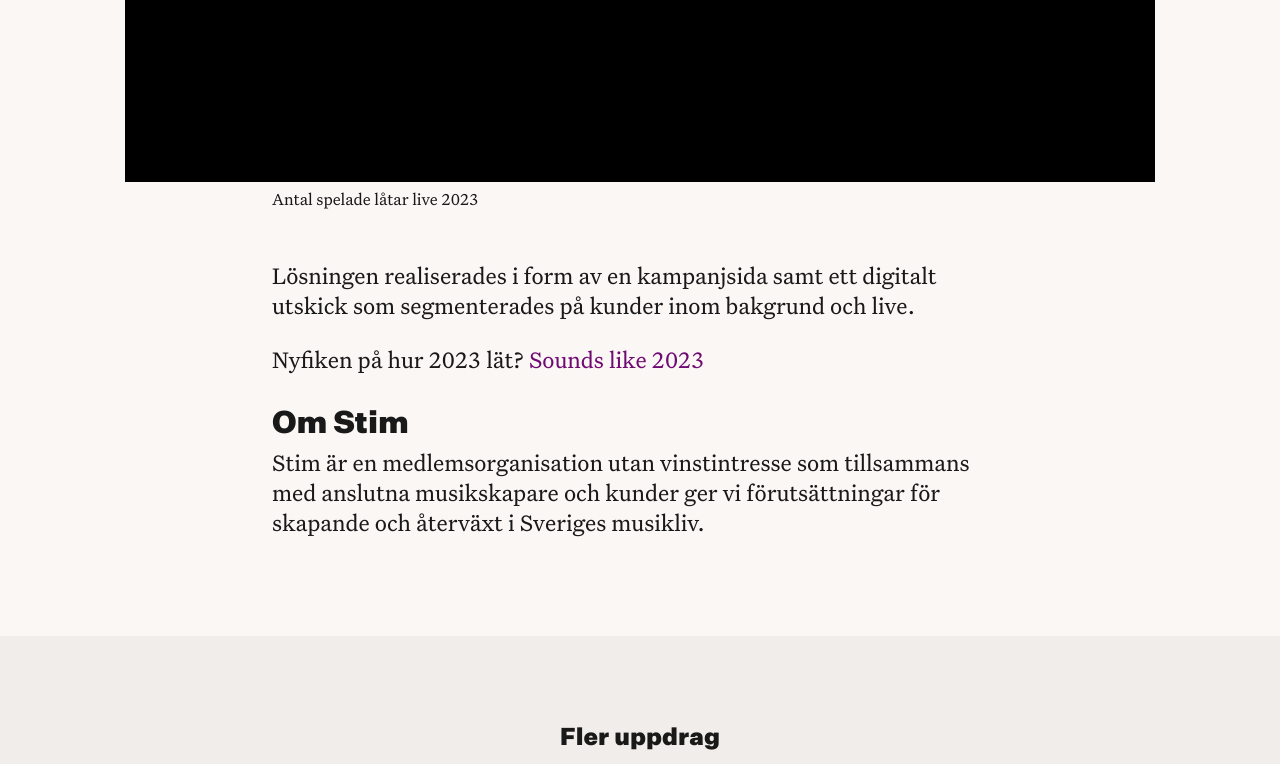
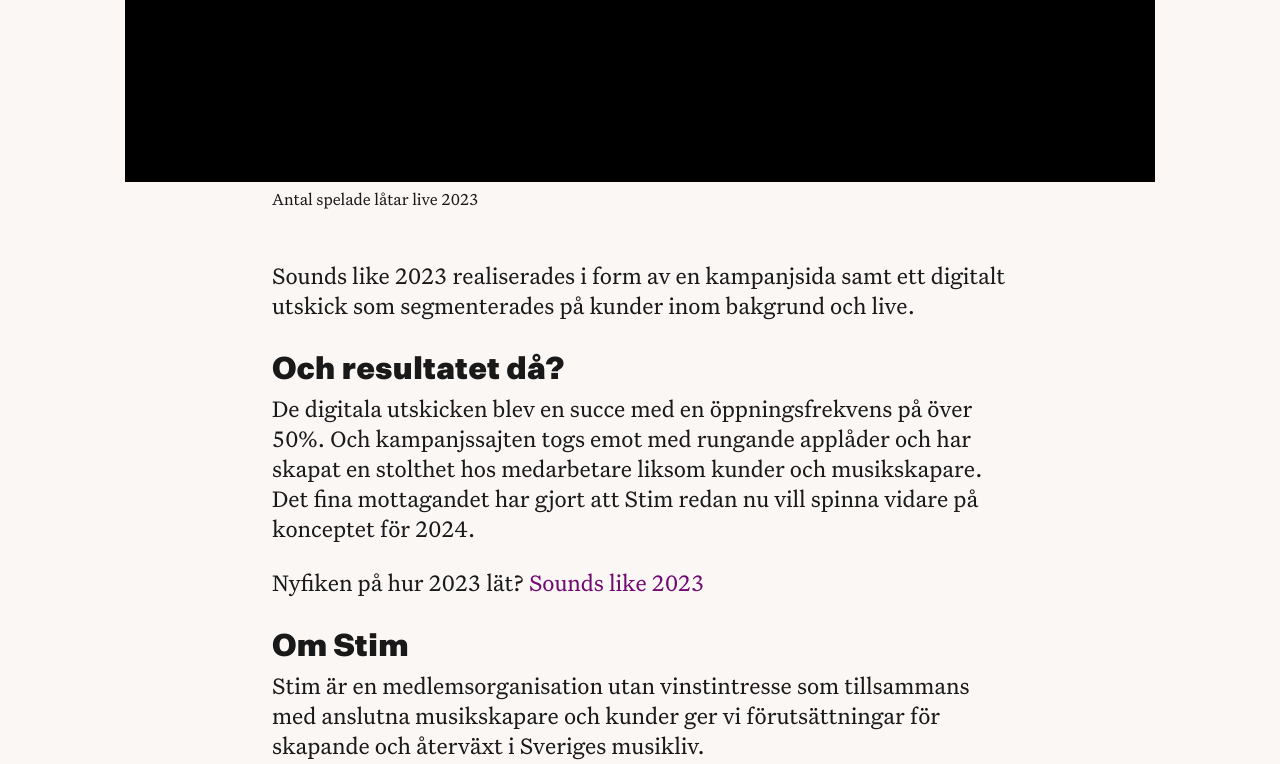
Before and after one commit to kwdstudio/kwdstudio.github.io, a Jekyll site: the page built from _cases/stim.md, in a window 1280 px wide and 1400 px high, scrolled down 3084 px. Shown: the top 764 px of the window. Built offline with Jekyll 4.4.1, drawn with Linux system fonts in a browser that asks for light colours; some of the changed text lies outside the part shown; grey boxes are pictures that could not be loaded.

```diff
--- a/_cases/stim.md
+++ b/_cases/stim.md
@@ -27,7 +27,12 @@ Lösningen blev Sounds like 2023, en sammanfattning av vad Stims kunder varit me
   caption="Antal spelade låtar live 2023"
 %}
 
-Lösningen realiserades i form av en kampanjsida samt ett digitalt utskick som segmenterades på kunder inom bakgrund och live.
+Sounds like 2023 realiserades i form av en kampanjsida samt ett digitalt utskick som segmenterades på kunder inom bakgrund och live.
+
+## Och resultatet då?
+
+De digitala utskicken blev en succe med en öppningsfrekvens på över 50%. Och kampanjssajten togs emot med rungande applåder och har skapat en stolthet hos medarbetare liksom kunder och musikskapare.
+Det fina mottagandet har gjort att Stim redan nu vill spinna vidare på konceptet för 2024.
 
 Nyfiken på hur 2023 lät? <a href="https://soundslike2023.se/">Sounds like 2023</a>
 
```
Also changed, not shown: _cases/atea-microsoft-2.md (added, +29 -0 lines), images/cases/atea-microsoft-2/move.jpeg (added), 1 other file.
